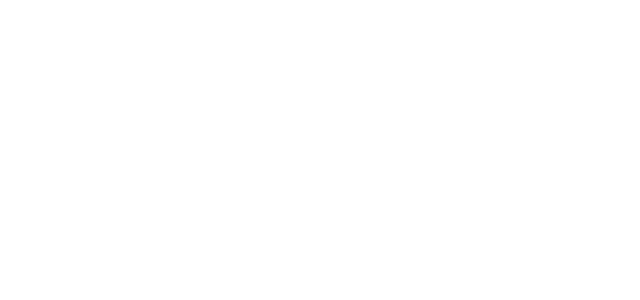
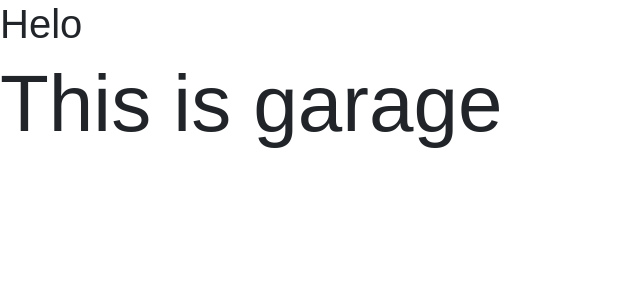
Before and after one commit to johnrico364/car-rental, a React (Create React App) app: page /user/garage in a window 1280 px wide. Shown: the top 300 px of the page, without its empty margins (0-640 px from the left). Built offline with nearby package versions, Linux system fonts and the light colour scheme.

Commit message:
Add: Routes and Components Folder

```diff
--- a/src/App.jsx
+++ b/src/App.jsx
@@ -2,16 +2,20 @@
 import { BrowserRouter as Router, Routes, Route } from "react-router-dom";
 import { Login } from "./pages/Login";
 import { Signup } from "./pages/Signup";
+import { UserNavbar } from "./pages/user/UserNavbar";
+import {RentCar} from  "./pages/user/RentCar"
+import {ProfilePage} from "./pages/user/Profile"
+import {Garage} from "./pages/user/Garage"
 
 function App() {
   return (
     <div className="App">
       <Router>
         <Routes>
-          <Route path="user">
-            <Route path="rent" />
-            <Route path="profile" />
-            <Route path="garage" />
+          <Route path="user" element={<UserNavbar/>}>
+            <Route path="rent" element={<RentCar/>}/>
+            <Route path="profile" element={<ProfilePage/>}/>
+            <Route path="garage" element={<Garage/>}/>
           </Route>
           <Route path="admin">
             <Route path="list" />
--- a/src/pages/user/UserNavbar.jsx
+++ b/src/pages/user/UserNavbar.jsx
@@ -1,3 +1,10 @@
+import { Outlet } from "react-router-dom";
+
 export const UserNavbar = () => {
-  return <div>Hello</div>;
+  return (
+    <div>
+      <h1>Helo</h1>
+      <Outlet />
+    </div>
+  );
 };
```
Also changed, not shown: src/components/PageHeight/PageHeight.jsx (added).
